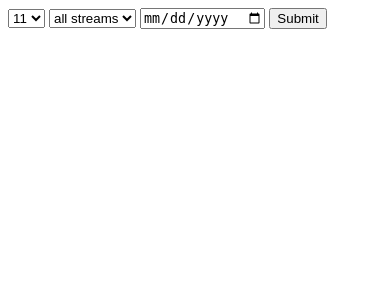
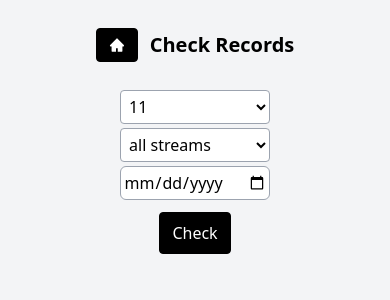
Before and after one commit to localrice/dalton-attendance, a Flask app: page /attendance-records/ in a window 390 px wide. Shown: the top 300 px of the page. Run offline with Flask 3, Linux system fonts and the light colour scheme; style sheets or scripts are compiled from the project's sources.

Commit message:
add css for attendace records page

```diff
--- a/templates/attendance_records.html
+++ b/templates/attendance_records.html
@@ -1,64 +1,132 @@
 <!DOCTYPE html>
-<html lang="en">
-
+<html lang="en" class="">
   <head>
     <meta charset="UTF-8" />
     <meta name="viewport" content="width=device-width, initial-scale=1.0" />
-  <title>Dar</title>
+    <link rel="stylesheet" href="/static/output.css" />
+    <title>DarL</title>
   </head>
+  <body class="bg-gray-100 dark:bg-black">
+    <div>
+      <div class="w-full flex gap-3 py-7 items-center justify-center">
+        <a href="/">
+          <span class="button w-fit button-remove-shadow">
+            {% include("icons/icon_home.html") %}
+          </span>
+        </a>
+        <p class="font-sans font-bold text-xl text-black dark:text-white">
+          Check Records
+        </p>
+      </div>
 
-<body>
-  <form action="/attendance-records" method="POST">
-    <select id="class" name="class" requried>
+      <form
+        class="w-full flex gap-3 flex-col items-center justify-center"
+        action="/attendance-records"
+        method="POST">
+        <fieldset
+          class="flex flex-col gap-1 sm:flex-row sm:items-center sm:justify-center">
+          <select id="class" name="class" requried class="input-select">
             <option value="11">11</option>
             <option value="12">12</option>
           </select>
-    <select id="stream" name="stream" requried>
+          <select id="stream" name="stream" requried class="input-select">
             <option value="all-streams">all streams</option>
             <option value="science">science</option>
             <option value="commerce">commerce</option>
             <option value="arts">arts</option>
           </select>
-    <input type="date" name="date" id="date" required />
-    <input type="submit" value="Submit" />
+          <input
+            type="date"
+            name="date"
+            id="date"
+            class="border border-gray-400 dark:bg-gray-950 dark:text-white dark:border-gray-800 py-[0.2rem] px-[.15rem] rounded-md bg"
+            required />
+        </fieldset>
+        <button
+          type="submit"
+          value="Submit"
+          class="button button-remove-shadow w-fit">
+          Check
+        </button>
       </form>
+    </div>
 
-  {% if show_table == True %}
-      {{date}}<br>
+    {% if show_table %}
+
+    <div class="w-full flex py-8 items-center justify-end">
+      <p class="font-sans font-semibold px-12 text-black dark:text-gray-200">
+        Attendance record for : {{ date }}
+      </p>
+    </div>
+
     {% for stream in available_streams %}
-            <div>
-            <h2>{{stream}} stream</h2>
+    <div class="w-full my-12">
+      <div class="flex mx-auto capitalize justify-start w-full max-w-2xl">
+        <h2 class="text-black dark:text-gray-200">{{stream}} stream</h2>
+      </div>
+      <div class="border border-gray-600 max-w-2xl mx-auto py-4 px-2">
         {% if present_students[stream] %}
-                <div>
-                  <h3>present:</h3>
+        <div
+          class="w-full items-center justify-center rounded-sm max-w-lg mx-auto">
+          <div class="flex w-full justify-center mb-2">
+            <h3 class="text-black dark:text-gray-200">Students present</h3>
+          </div>
+          <div class="gap-y-1 grid grid-cols-RecordsGrid">
             {% for id in present_students[stream] %}
-                      {{ roll_number_dict[id] }}.{{student_info[available_streams.index(stream)][id]}}
+
+            <span class="bg-green-500 flex justify-end pr-4 py-1 rounded-l">
+              {{ roll_number_dict[id] }}
+            </span>
+            <span class="bg-green-500 py-1 rounded-r capitalize">
+              {{student_info[available_streams.index(stream)][id]}}
+            </span>
             {% endfor %}
           </div>
-                <div>
-                  <h3>absent:</h3>
+        </div>
+
+        <div
+          class="w-full mt-5 items-center justify-center rounded-sm max-w-lg mx-auto">
+          <div class="flex w-full justify-center my-2">
+            <h3 class="text-black dark:text-gray-200">Students absent</h3>
+          </div>
+          <div class="gap-y-1 grid grid-cols-RecordsGrid">
             {% for id in absent_students[stream] %}
-                      {{roll_number_dict[id]}}.{{student_info[available_streams.index(stream)][id]}}
+            <span class="bg-red-500 flex justify-end pr-4 py-1 rounded-l">
+              {{ roll_number_dict[id] }}
+            </span>
+            <span class="bg-red-500 py-1 rounded-r">
+              {{student_info[available_streams.index(stream)][id]}}
+            </span>
             {% endfor %}
           </div>
-            {% else %}
-                <p><h3>attendance hasn't been taken yet </h3></p>
-            {% endif %}
-            {% if len(present_students[stream]) == 0 and len(absent_students[stream]) == 0 %}
+        </div>
 
         {% else %}
-            <div>
-              {{ round(len(present_students[stream]) / (len(present_students[stream]) +len(absent_students[stream])) *100) }} % students present from {{stream}}
+        <div class="w-full">
+          <h3
+            class="mx-auto w-fit font-sans text-red-500 dark:text-red-400 font-semibold">
+            attendance hasn&apos;t been taken yet.
+          </h3>
+        </div>
+
+        {% endif %} {% if len(present_students[stream]) == 0 and
+        len(absent_students[stream]) == 0 %} {% else %}
+        <div class="w-full mt-4">
+          <p class="w-fit mx-auto text-black dark:text-gray-100">
+            <span class="font-semibold">
+              {{ round(len(present_students[stream]) /
+              (len(present_students[stream]) +len(absent_students[stream]))
+              *100) }}%
+            </span>
+            students were present on
+            <span class="font-semibold"> {{ date }} </span>
+            from
+            <span class="font-semibold"> {{ stream }} </span> stream.
+          </p>
         </div>
         {% endif %}
-
       </div>
-      {% endfor %}
-  {% else %}
-  {% endif %}
-
-
-
+    </div>
+    {% endfor %} {% else %} {% endif %}
   </body>
-
 </html>
```
Lines whose indentation alone changed are shown as unchanged.
